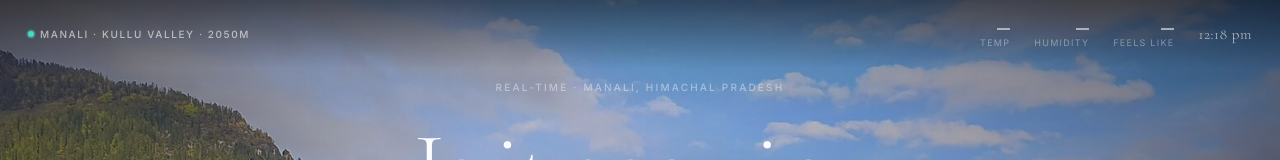
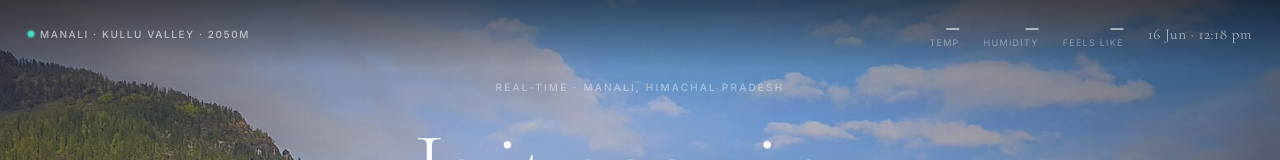
Before and after one commit to lazylionguru/manali-today, a Next.js app: page / in a window 1280 px wide. Shown: the top 160 px of the page. Built offline with nearby package versions, Linux system fonts and the light colour scheme; no server answers.

Commit message:
feat: show date alongside time in top bar

```diff
--- a/app/components/SnowChecker.tsx
+++ b/app/components/SnowChecker.tsx
@@ -25,12 +25,19 @@ function getISTHour(): number {
 }
 
 function getISTTime(): string {
-  return new Date().toLocaleTimeString('en-IN', {
+  const now = new Date()
+  const time = now.toLocaleTimeString('en-IN', {
     timeZone: 'Asia/Kolkata',
     hour: '2-digit',
     minute: '2-digit',
     hour12: true,
   })
+  const date = now.toLocaleDateString('en-IN', {
+    timeZone: 'Asia/Kolkata',
+    day: 'numeric',
+    month: 'short',
+  })
+  return `${date} · ${time}`
 }
 
 function getScene(h: number, wxCode: number): string {
```
